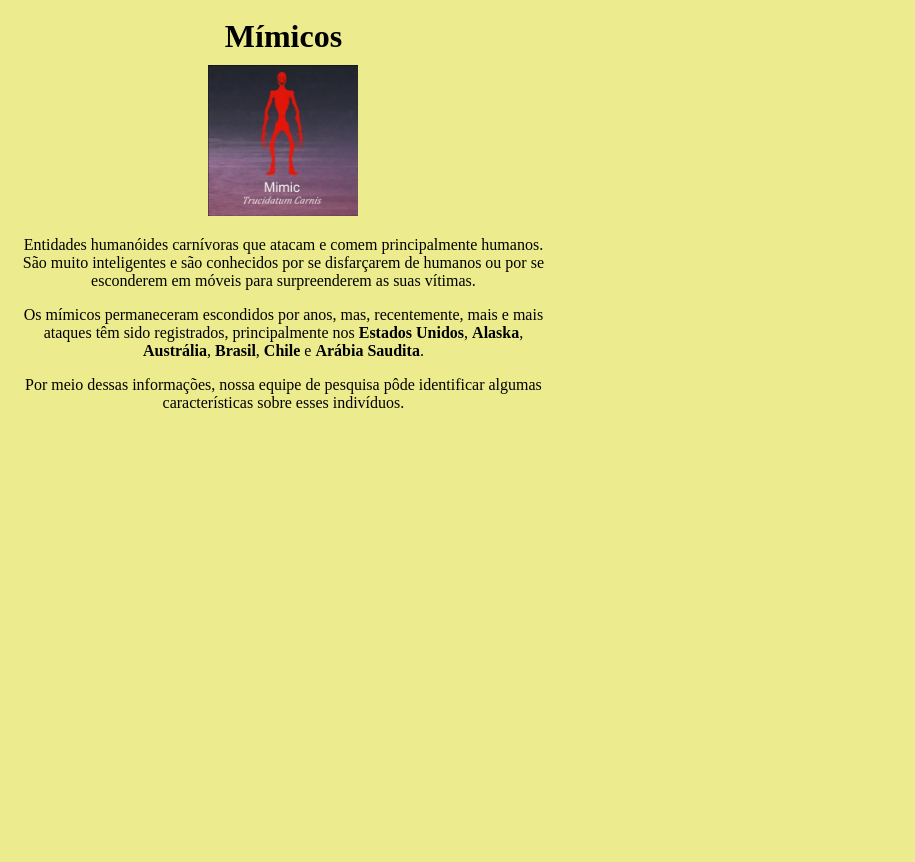
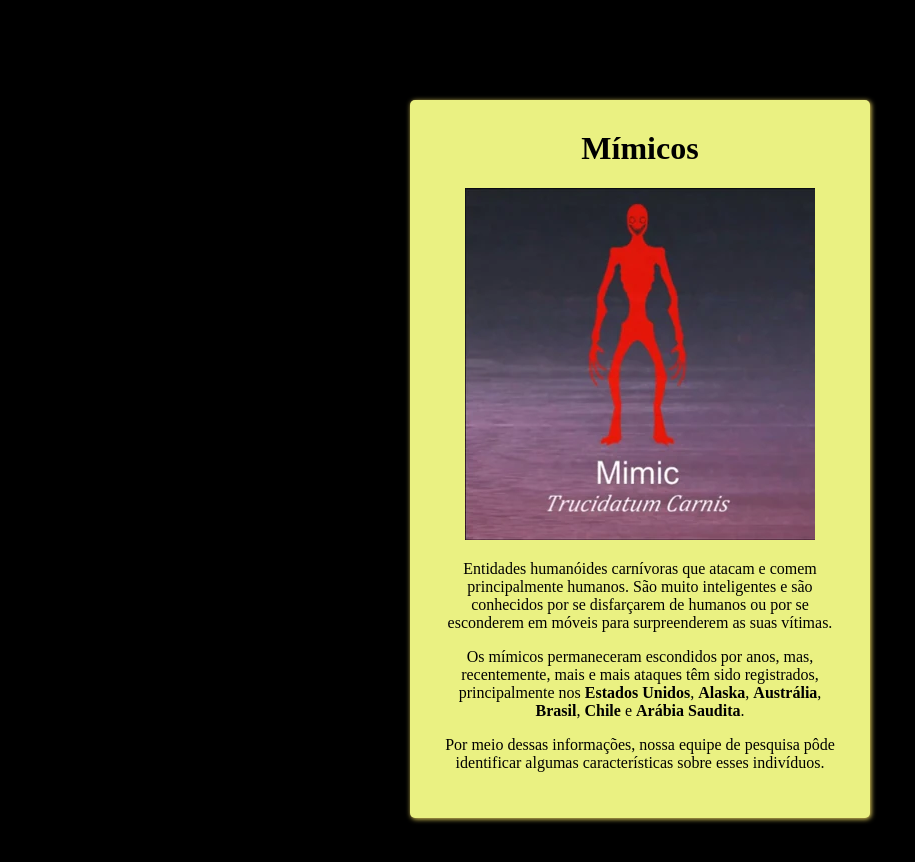
Before and after one commit to DLSCsp/2, a plain HTML site: page dir1.html in a window 1280 px wide. Shown: the whole page, without its empty margins (0-915 px from the left). After the commit the page ends 826 px from the top, so only its background shows below. Drawn offline with nearby package versions, Linux system fonts and the light colour scheme.

Commit message:
Update dir1.css

```diff
--- a/dir1.css
+++ b/dir1.css
@@ -1,46 +1,26 @@
-body {
-    background-color: rgb(236, 236, 142);
+.right {
+margin: auto;
+margin-top: 100px;
+width: 400px;
+box-shadow: 1px 1px 5px #f3dd63;
+background-color: rgb(234, 241, 130);
+padding: 30px;
+border-radius: 5px;
 }
 
-.left {
-    background-color: beige;
-    width: 13%;
-    height: 962px;
-    padding: 10px;
+h1{
     text-align: center;
-    margin: 0;
-    float: left;
-}
-
-.right {
-    width: 42%;
-    text-align: center;
-    height: 962px;
-    padding: 10px;
-}
-
-.left, .right {
-    display: inline-block;
-    margin: 0;
-}
-
-.insideright {
-    background-color: beige;
-    width: 30vh;
-    height: 50vh;
-    margin-left: 90%;
-    padding: 10px;
-    border: 10px;
-    border-color: black;
-    outline: 10px;
-    outline-color: black;
-}
-
-h1 {
-    margin: 0;
+    margin-top: 0;
 }
 
 .Mimic {
-    width: 150px;
-    margin-top: 10px;
+    margin-left: 25px;
 }
+
+body {
+    background-color: rgb(0, 0, 0);
+}
+
+.descrição {
+    text-align: center;
+}
```
